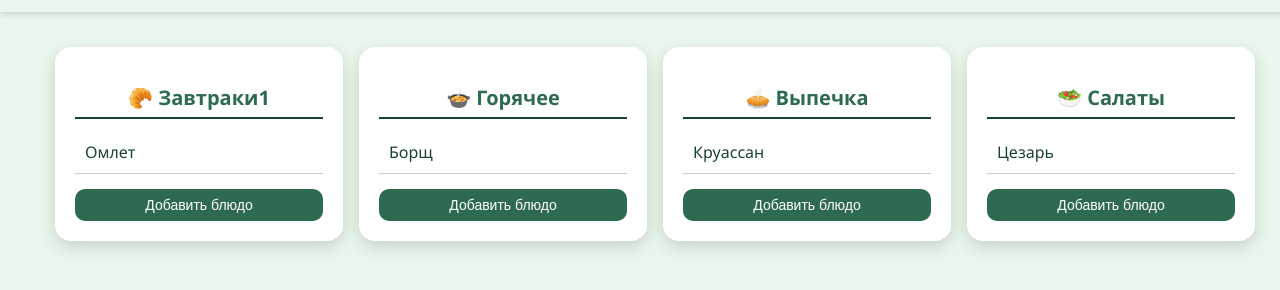
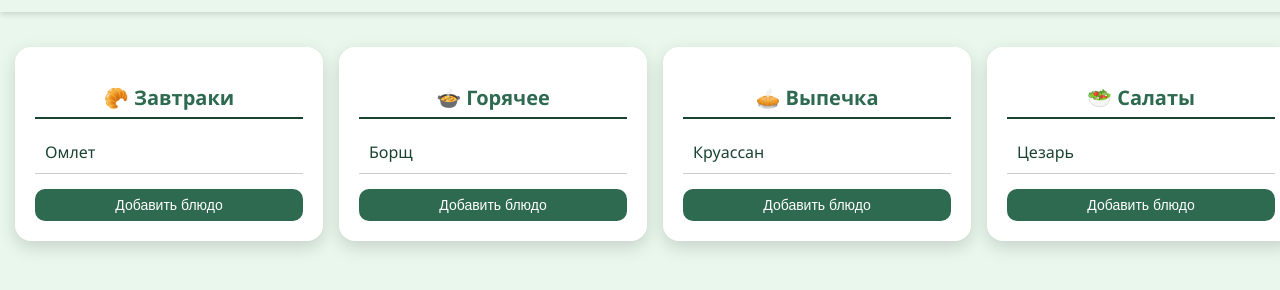
Before and after one commit to bedol4ga/-recipes, a plain HTML site: page index.html in a window 1280 px wide. Shown: the part 48-338 px from the top of the page. Drawn offline with Linux system fonts and the light colour scheme.

Commit message:
Update index.html

```diff
--- a/index.html
+++ b/index.html
@@ -35,7 +35,9 @@ body, html {
   background: var(--bg);
   color: var(--text);
   height: 100%;
-  overflow-x: hidden;
+  width: 100%;
+  max-width: 100%;
+  overflow-x: hidden; /* убираем горизонтальный скролл */
 }
 
 header {
@@ -99,10 +101,10 @@ main {
   display: grid;
   gap: 16px;
   width: 100%;
-  max-width: 1200px;
-  margin: auto;
+  max-width: 100%;   /* убрали фикс 1200px */
+  margin: 0 auto;
   box-sizing: border-box;
-  grid-template-columns: 1fr; /* по умолчанию — одна колонка (айфоны, мобилки) */
+  grid-template-columns: 1fr; /* по умолчанию одна колонка */
 }
 
 /* Планшеты — 2 карточки */
@@ -133,6 +135,7 @@ main {
   padding: 20px;
   display: flex;
   flex-direction: column;
+  box-sizing: border-box;
 }
 .card h2 {
   font-size: 20px;
@@ -155,6 +158,7 @@ main {
   justify-content: space-between;
   align-items: center;
   cursor: pointer;
+  box-sizing: border-box;
 }
 .card ul li:hover { background: rgba(0,0,0,0.05); }
 .dish-info {
@@ -219,7 +223,7 @@ main {
     <div id="menuPage" class="page active">
       <div class="menu">
         <div class="card">
-          <h2>🥐 Завтраки1</h2>
+          <h2>🥐 Завтраки</h2>
           <ul id="breakfast"></ul>
           <button class="btn" onclick="addDish('breakfast')">Добавить блюдо</button>
         </div>
```
